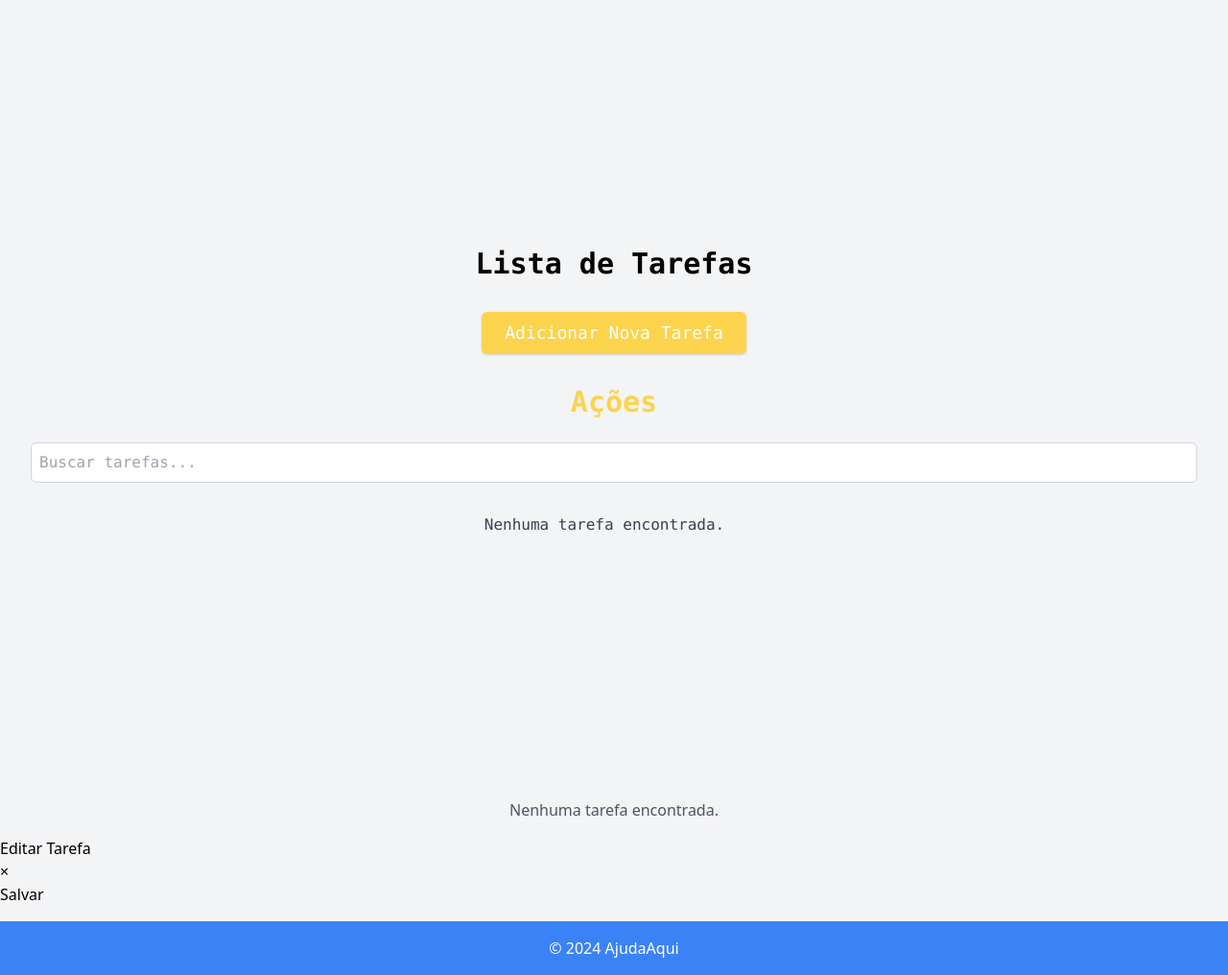
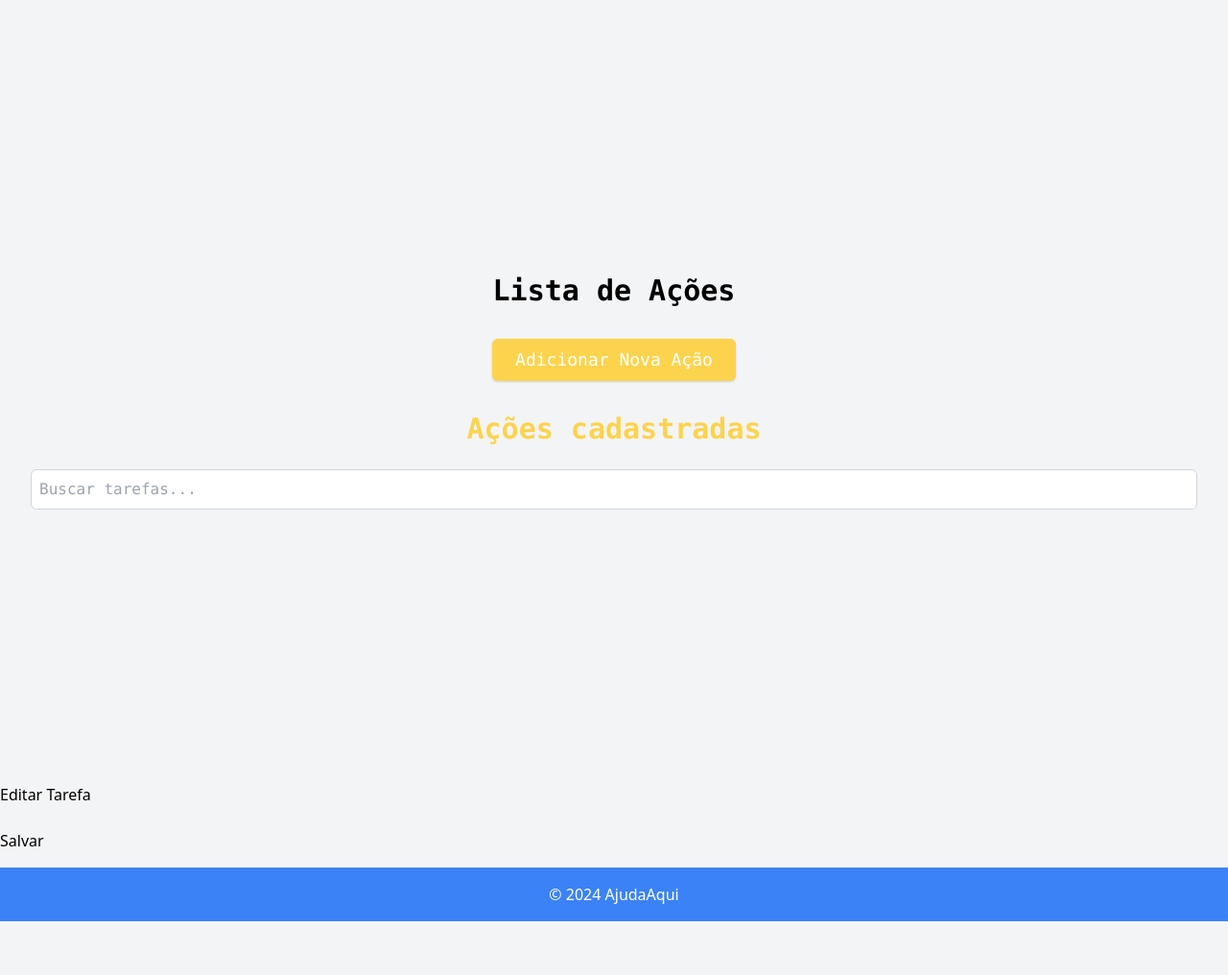
Before and after one commit to jeferson-scheibler/Ajuda_Aqui, a Django app: page /task_list/ in a window 1280 px wide. Shown: the part 64-1080 px from the top of the page at 96% size. After the commit the page ends 1024 px from the top, so only its background shows below. Run offline with Django 5.2, Linux system fonts and the light colour scheme; the visitor is signed in with stand-in values (Sample User, id 1); data that the repository does not hold is empty.

Commit message:
Correção da exibição das ações no task_list.html

```diff
--- a/core/templates/core/task_list.html
+++ b/core/templates/core/task_list.html
@@ -2,8 +2,7 @@
 {% load static %}
 {% block title %}Lista de Tarefas - AjudaAqui{% endblock %}
 {% block extra_css %}
-<link href="https://cdn.jsdelivr.net/npm/bootstrap@5.3.3/dist/css/bootstrap.min.css">
-
+<link href="https://cdn.jsdelivr.net/npm/bootstrap@5.3.3/dist/css/bootstrap.min.css" rel="stylesheet">
 
 <style>
     body {
@@ -18,77 +17,51 @@
 
     .scrollable-container {
         max-height: 500px;
-        /* Altura máxima do container com barra de rolagem */
         overflow-y: auto;
-        /* Adiciona barra de rolagem vertical quando necessário */
     }
 
     .max-w-custom {
         max-width: 1200px;
-        /* Largura máxima personalizada em pixels */
     }
 </style>
 {% endblock %}
 
 {% block content %}
-
-
-<ul class="task-list">
 <div class="min-h-screen flex flex-col items-center justify-center font-mono py-12 px-4 sm:px-6 lg:px-8">
-        <h2 class="text-3xl font-bold mb-4 text-center">Lista de Tarefas</h2>
+    <h2 class="text-3xl font-bold mb-4 text-center">Lista de Ações</h2>
 
     <div class="text-center mt-4">
-            <a href="{% url 'create_task' %}"
-                class="inline-block px-6 py-2 text-lg font-medium text-white bg-yellow-300 rounded-md shadow hover:bg-yellow-600 no-underline">
-                <i class="fas fa-plus"></i> Adicionar Nova Tarefa
+        <a href="{% url 'create_task' %}" class="inline-block px-6 py-2 text-lg font-medium text-white bg-yellow-300 rounded-md shadow hover:bg-yellow-600 no-underline">
+            <i class="fas fa-plus"></i> Adicionar Nova Ação
         </a>
     </div>
 
     <div class="mt-8 max-w-custom w-full">
-            <h2 class="text-3xl font-bold mb-6 text-center text-yellow-300">Ações</h2>
+        <h2 class="text-3xl font-bold mb-6 text-center text-yellow-300">Ações cadastradas</h2>
         <div class="mb-4">
-                <input id="search-bar" type="text" placeholder="Buscar tarefas..."
-                    class="w-full p-2 border border-gray-300 rounded-md">
+            <input id="search-bar" type="text" placeholder="Buscar tarefas..." class="w-full p-2 border border-gray-300 rounded-md">
         </div>
         <div class="scrollable-container">
             <div class="grid grid-cols-1 sm:grid-cols-2 lg:grid-cols-3 gap-6 mr-5" id="tasks-container">
                 {% for task in tasks %}
-                    <div
-                        class="task-item p-6 bg-white rounded-lg shadow-lg hover:shadow-xl transition-shadow duration-300">
+                <div class="task-item p-6 bg-white rounded-lg shadow-lg hover:shadow-xl transition-shadow duration-300">
                     <h3 class="text-xl font-semibold text-yellow-300 mb-2">{{ task.task_name }}</h3>
                     <p class="task-desc text-gray-700">{{ task.task_description }}</p>
-                    </div>
-                    {% empty %}
-                    <p class="text-gray-700 py-4 col-span-full text-center">Nenhuma tarefa encontrada.</p>
-                    {% endfor %}
-                </div>
-            </div>
-        </div>
-    </div>
-
-
-    {% for task in tasks %}
-    <li class="task-item">
-        <h3 class="text-xl font-semibold">{{ task.task_name }}</h3>
-        <p class="text-gray-600">{{ task.task_description }}</p>
                     <p class="text-gray-600">Endereço: {{ task.address }}</p>
                     <p class="text-gray-600">Concluída: {{ task.completed|yesno:"Sim,Não" }}</p>
                     <p class="text-gray-600">Categoria: {{ task.get_category_display }}</p>
                     <div class="task-actions mt-2">
                         {% if task.problem_photo %}
-            <button type="button" class="btn btn-info" data-toggle="modal"
-                data-target="#problemPhotoModal{{ task.id }}">
+                        <button type="button" class="btn btn-info" data-bs-toggle="modal" data-bs-target="#problemPhotoModal{{ task.id }}">
                             Ver Foto do Problema
                         </button>
                         {% endif %}
                         {% if task.solution_photo %}
-            <button type="button" class="btn btn-success" data-toggle="modal"
-                data-target="#solutionPhotoModal{{ task.id }}">
+                        <button type="button" class="btn btn-success" data-bs-toggle="modal" data-bs-target="#solutionPhotoModal{{ task.id }}">
                             Ver Foto da Solução
                         </button>
                         {% endif %}
-            <button type="button" class="btn btn-primary edit-task-btn" data-toggle="modal" data-target="#editTaskModal"
-                data-task-id="{{ task.id }}">
+                        <button type="button" class="btn btn-primary edit-task-btn" data-bs-toggle="modal" data-bs-target="#editTaskModal" data-task-id="{{ task.id }}">
                             <i class="fas fa-edit"></i> Editar
                         </button>
                         <form action="{% url 'delete_task' task.id %}" method="post" class="d-inline">
@@ -98,19 +71,16 @@
                             </button>
                         </form>
                     </div>
-    </li>
+                </div>
 
                 <!-- Modal for Problem Photo -->
                 {% if task.problem_photo %}
-    <div class="modal fade" id="problemPhotoModal{{ task.id }}" tabindex="-1"
-        aria-labelledby="problemPhotoModalLabel{{ task.id }}" aria-hidden="true">
+                <div class="modal fade" id="problemPhotoModal{{ task.id }}" tabindex="-1" aria-labelledby="problemPhotoModalLabel{{ task.id }}" aria-hidden="true">
                     <div class="modal-dialog modal-dialog-centered">
                         <div class="modal-content">
                             <div class="modal-header">
                                 <h5 class="modal-title" id="problemPhotoModalLabel{{ task.id }}">Foto do Problema</h5>
-                    <button type="button" class="close" data-dismiss="modal" aria-label="Fechar">
-                        <span aria-hidden="true">&times;</span>
-                    </button>
+                                <button type="button" class="btn-close" data-bs-dismiss="modal" aria-label="Fechar"></button>
                             </div>
                             <div class="modal-body">
                                 <img src="{{ task.problem_photo.url }}" alt="Foto do Problema" class="img-fluid task-photo">
@@ -122,15 +92,12 @@
 
                 <!-- Modal for Solution Photo -->
                 {% if task.solution_photo %}
-    <div class="modal fade" id="solutionPhotoModal{{ task.id }}" tabindex="-1"
-        aria-labelledby="solutionPhotoModalLabel{{ task.id }}" aria-hidden="true">
+                <div class="modal fade" id="solutionPhotoModal{{ task.id }}" tabindex="-1" aria-labelledby="solutionPhotoModalLabel{{ task.id }}" aria-hidden="true">
                     <div class="modal-dialog modal-dialog-centered">
                         <div class="modal-content">
                             <div class="modal-header">
                                 <h5 class="modal-title" id="solutionPhotoModalLabel{{ task.id }}">Foto da Solução</h5>
-                    <button type="button" class="close" data-dismiss="modal" aria-label="Fechar">
-                        <span aria-hidden="true">&times;</span>
-                    </button>
+                                <button type="button" class="btn-close" data-bs-dismiss="modal" aria-label="Fechar"></button>
                             </div>
                             <div class="modal-body">
                                 <img src="{{ task.solution_photo.url }}" alt="Foto da Solução" class="img-fluid task-photo">
@@ -139,28 +106,24 @@
                     </div>
                 </div>
                 {% endif %}
+                {% endfor %}
+            </div>
+        </div>
+    </div>
+</div>
 
-    {% empty %}
-    <li class="py-4 text-gray-600 text-center">Nenhuma tarefa encontrada.</li>
-    {% endfor %}
-</ul>
-
-
+<!-- Modal for Edit Task -->
 <div class="modal fade" id="editTaskModal" tabindex="-1" aria-labelledby="editTaskModalLabel" aria-hidden="true">
     <div class="modal-dialog">
         <div class="modal-content">
             <div class="modal-header">
                 <h5 class="modal-title" id="editTaskModalLabel">Editar Tarefa</h5>
-                <button type="button" class="close" data-dismiss="modal" aria-label="Fechar">
-                    <span aria-hidden="true">&times;</span>
-                </button>
+                <button type="button" class="btn-close" data-bs-dismiss="modal" aria-label="Fechar"></button>
             </div>
             <div class="modal-body">
-                <!-- Conteúdo do formulário será carregado via AJAX -->
                 <form id="editTaskForm" hx-post="{% url 'update_task' %}">
                     {% csrf_token %}
                     <input type="hidden" name="task_id" id="task_id_input">
-                    <!-- O template form.as_p será carregado via AJAX -->
                     <div id="form-fields">
                         <!-- Os campos do formulário serão inseridos aqui via AJAX -->
                     </div>
@@ -175,6 +138,7 @@
 {% block javascript %}
 <script src="https://kit.fontawesome.com/a076d05399.js"></script>
 <script src="https://cdn.jsdelivr.net/npm/bootstrap@5.3.3/dist/js/bootstrap.bundle.min.js"></script>
+<script src="https://code.jquery.com/jquery-3.6.0.min.js"></script>
 <script>
     $(document).ready(function () {
         $('.edit-task-btn').click(function () {
@@ -247,5 +211,19 @@
             }
         });
     });
+
+    document.getElementById('search-bar').addEventListener('input', function() {
+        let filter = this.value.toLowerCase();
+        let taskItems = document.getElementsByClassName('task-item');
+        for (let i = 0; i < taskItems.length; i++) {
+            let taskDesc = taskItems[i].getElementsByClassName('task-desc')[0];
+            let taskName = taskItems[i].getElementsByTagName('h3')[0];
+            if (taskDesc && taskName) {
+                let textValue = taskDesc.textContent || taskDesc.innerText;
+                let nameValue = taskName.textContent || taskName.innerText;
+                taskItems[i].style.display = (textValue.toLowerCase().indexOf(filter) > -1 || nameValue.toLowerCase().indexOf(filter) > -1) ? "" : "none";
+            }
+        }
+    });
 </script>
 {% endblock %}
```
Lines whose indentation alone changed are shown as unchanged.
